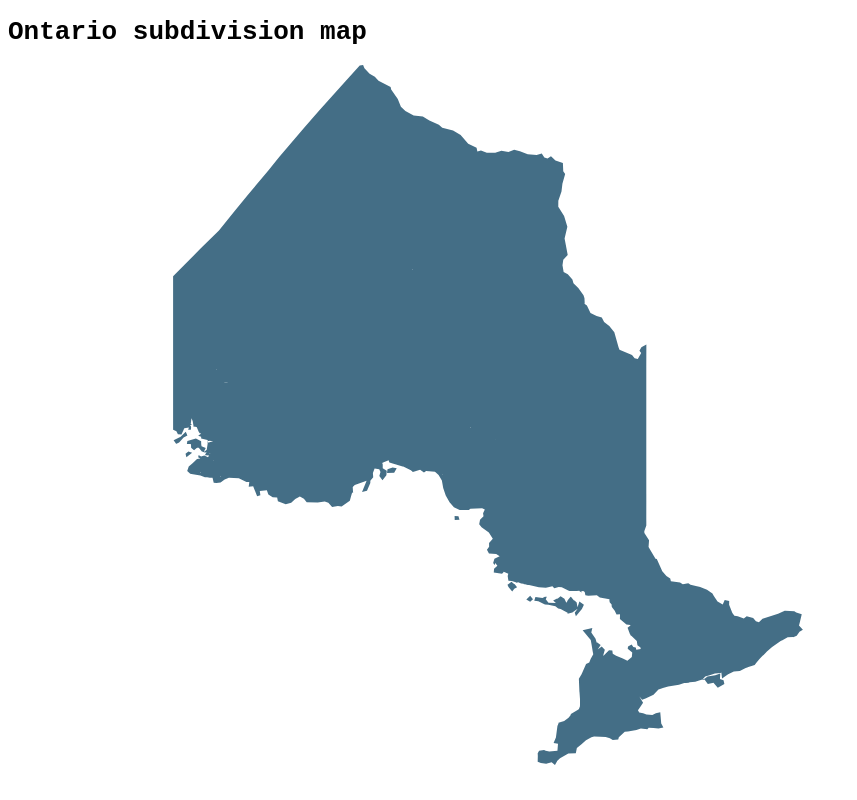
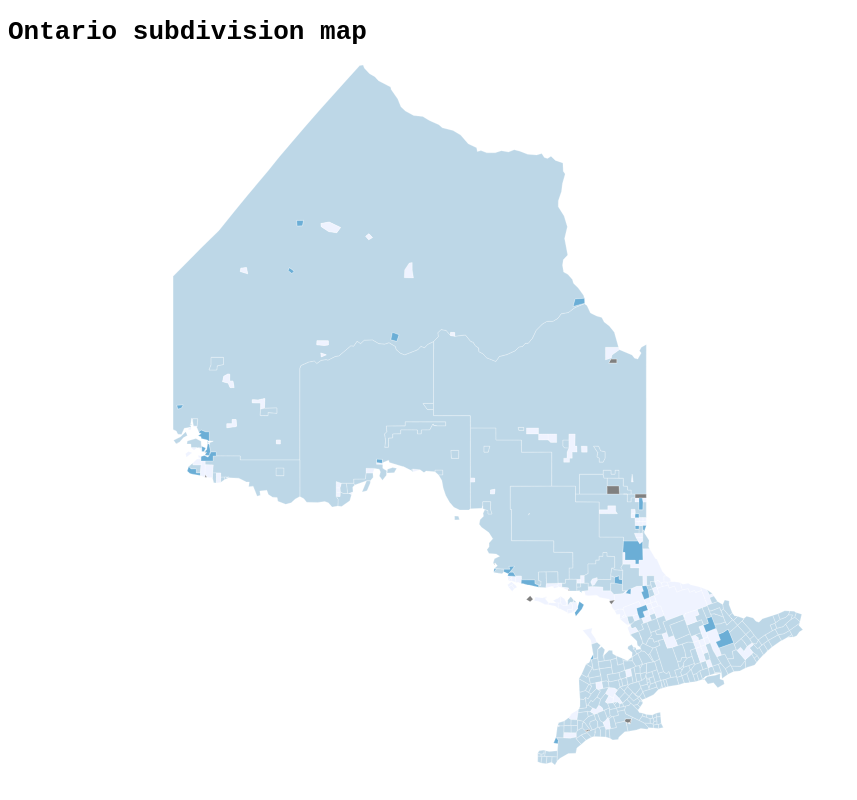
Before and after one commit to ETDAU/KartographMap, a plain HTML site: page index.html in a window 1280 px wide. Shown: the whole page, without its empty margins (0-857 px from the left). Drawn offline with nearby package versions, Linux system fonts and the light colour scheme.

Commit message:
finally it worked

```diff
--- a/js/main.js
+++ b/js/main.js
@@ -12,31 +12,44 @@ var employment = d3.map();
 // so color(44.6) should return #52e4c2
 
 var colors = d3.scaleThreshold()
-  .domain([0,45])
-  .range(["#3F445A","#435970","#446E86","#418599","#3C9DA9","#3AB4B5","#40CDBD","#52E4C2"]);
+  .domain([6,40])
+  .range(d3.schemeBlues[5]);
 
 d3.queue()
   .defer(d3.json, 'ont.json')
-  .defer(d3.csv, 'employment.csv', function(d) {employment.set(d.Geography, +d.unemployment); })
+  .defer(d3.csv, 'employment.csv', function(d) {
+		if(+d.unemployment > -1){
+			employment.set(d.Geography, +d.unemployment);
+		}
+	})
   .await(ready);
-function ready(error, CensusSubDiv) { if (error)
+
+function ready(error, CensusSubDiv, empl) { if (error)
   throw error;
 
-var featureCollection = topojson.feature(CensusSubDiv, CensusSubDiv.objects.CensusSubDivision)
+	//console.log(employment)
 
-var projection = d3.geoIdentity()
-  .reflectY(true)
-  .fitSize([width, height], featureCollection)
+	var featureCollection = topojson.feature(CensusSubDiv, CensusSubDiv.objects.CensusSubDivision)
+	//console.log(featureCollection)
 
-console.log(colors(44.6));
+	var projection = d3.geoIdentity()
+	  .reflectY(true)
+	  .fitSize([width, height], featureCollection)
 
-  svg.append('path')
-    .datum(featureCollection)
+	//console.log(colors(44.6));
+
+  svg.append('g')
+    .attr('id', 'ont')
+		.selectAll('path')
+    .data(featureCollection.features)
+		.enter()
+		.append('path')
     .attr('d', d3.geoPath().projection(projection))
-    .attr('fill', colors(function(d) {return d.unemployment}));
-    //.attr('id', 'ont');
-  };
+    .attr('fill', (d)=>{
+			return colors(employment.get(+d.properties.CSDUID))
+		});
 
+};
 
 
 
--- a/style.css
+++ b/style.css
@@ -1,6 +1,7 @@
 #ont {
-    fill: lightGrey;
-    stroke: grey;
+    fill: grey;
+    stroke: white;
+    stroke-width: 0.25;
   }
 
   h1 {
```
